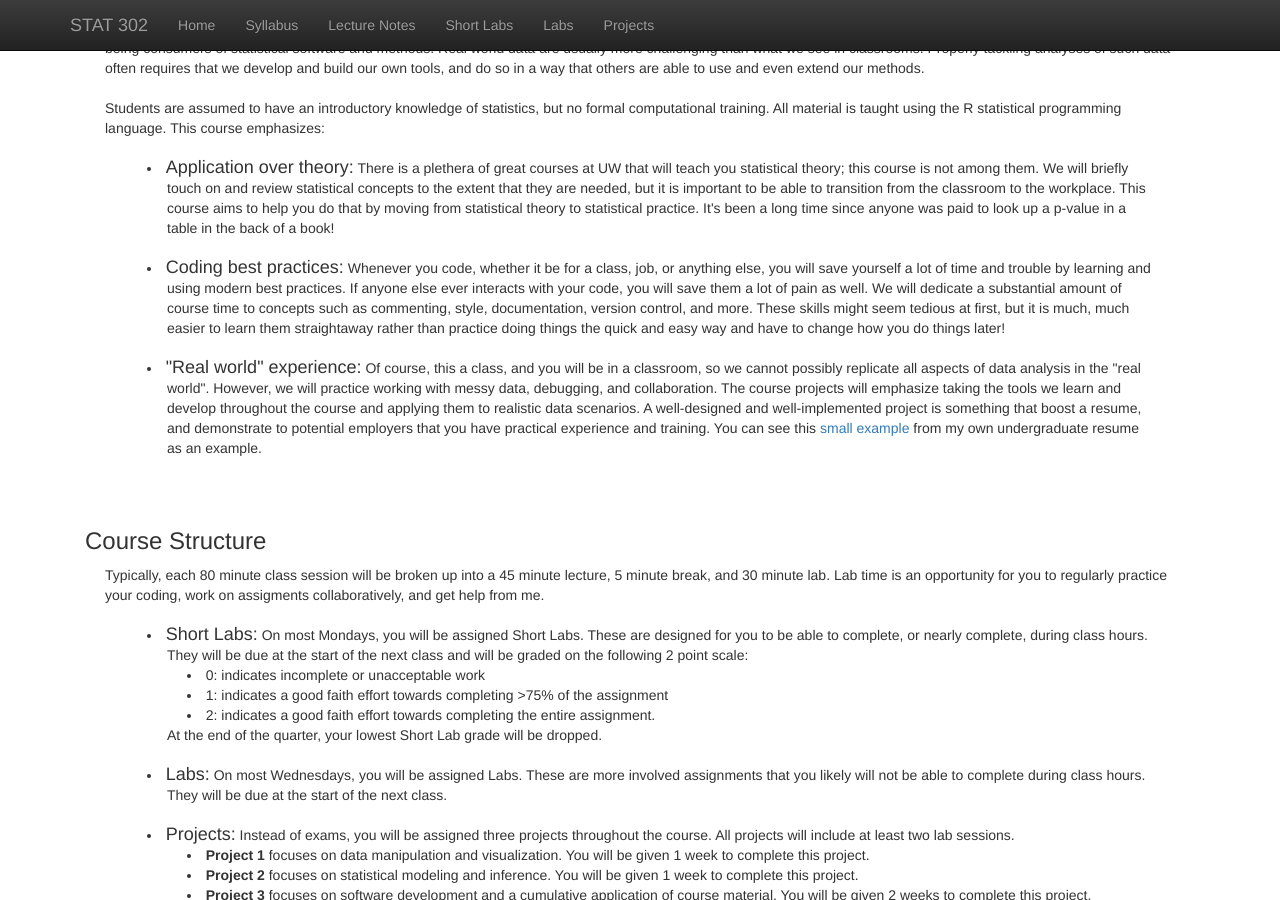
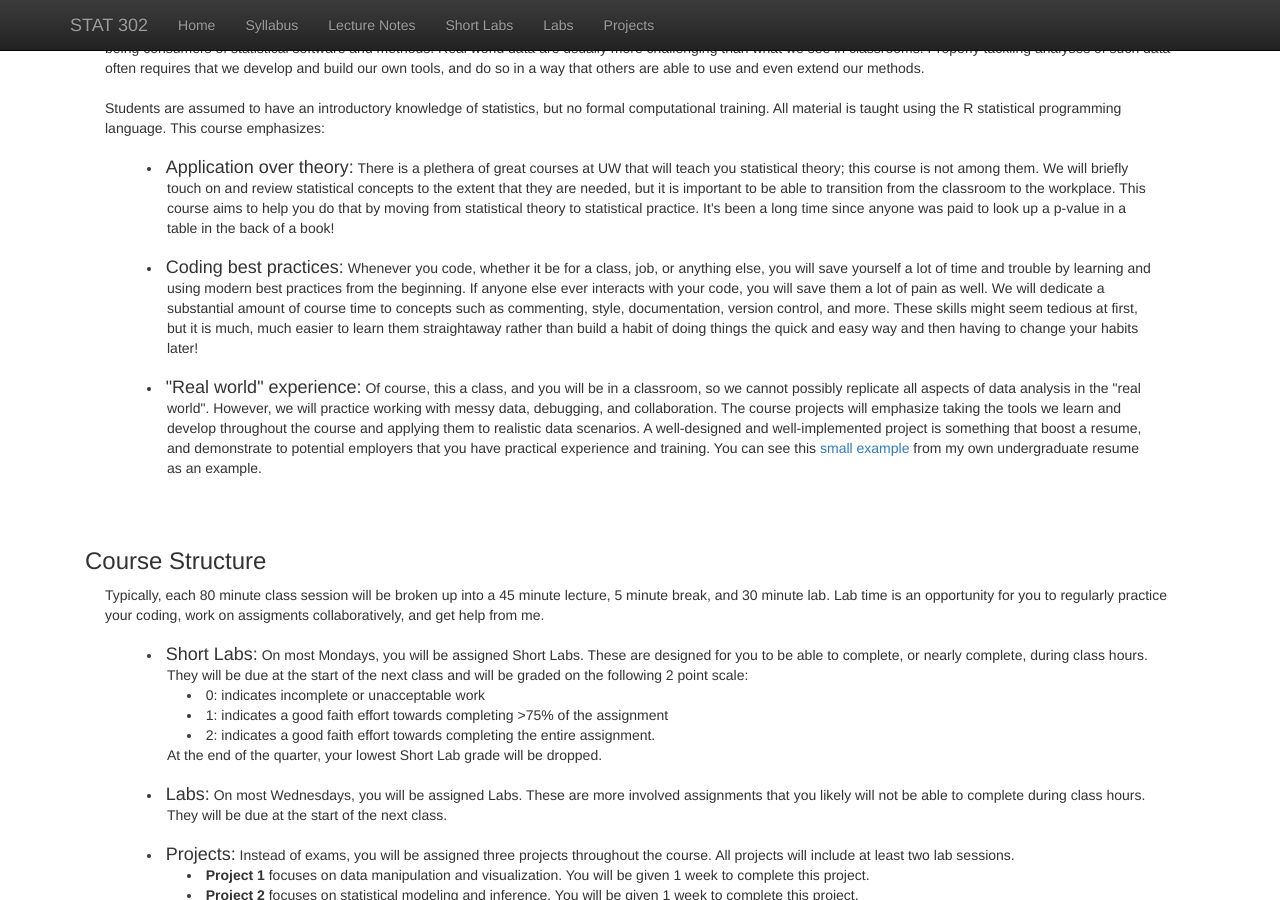
Before and after one commit to bryandmartin/STAT302, a Jekyll site: the page built from syllabus.html, in a window 1280 px wide and 900 px high, scrolled down 474 px. Built offline with Jekyll 4.4.1, drawn with Linux system fonts in a browser that asks for light colours; nearby versions of some CDN libraries; library files that are not in the unit come from our copies.

Commit message:
Update syllabus.html

```diff
--- a/syllabus.html
+++ b/syllabus.html
@@ -50,12 +50,12 @@ title:  'Syllabus'
   <li style="padding:0px;margin:0px 40px 0px; text-indent: -1.45em; padding-left: 3em;" >
     <h4 style="display: inline;">Coding best practices:</h4>
     Whenever you code, whether it be for a class, job, or anything else,
-    you will save yourself a lot of time and trouble by learning and using modern best practices.
+    you will save yourself a lot of time and trouble by learning and using modern best practices from the beginning.
     If anyone else ever interacts with your code, you will save them a lot of pain as well.
     We will dedicate a substantial amount of course time to concepts such as commenting,
     style, documentation, version control, and more.
     These skills might seem tedious at first, but it is much, much easier to learn them straightaway rather than
-    practice doing things the quick and easy way and have to change how you do things later!
+    build a habit of doing things the quick and easy way and then having to change your habits later!
   </li><br/>
   <li style="padding:0px;margin:0px 40px 0px; text-indent: -1.45em; padding-left: 3em;" >
     <h4 style="display: inline;">"Real world" experience:</h4>
```
